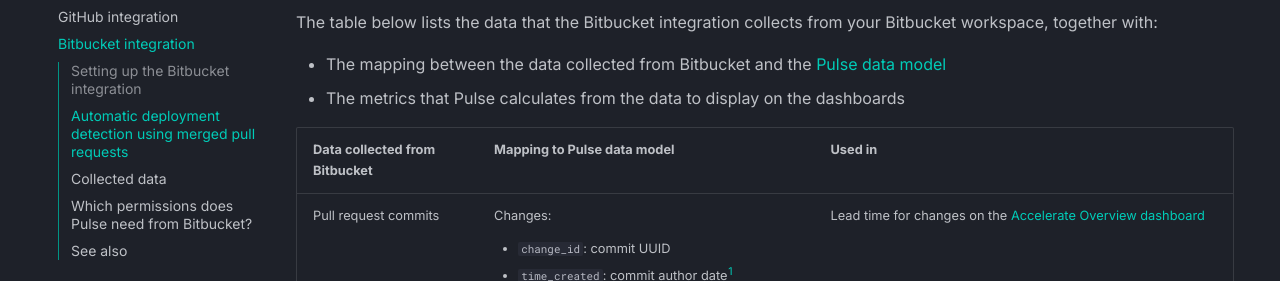
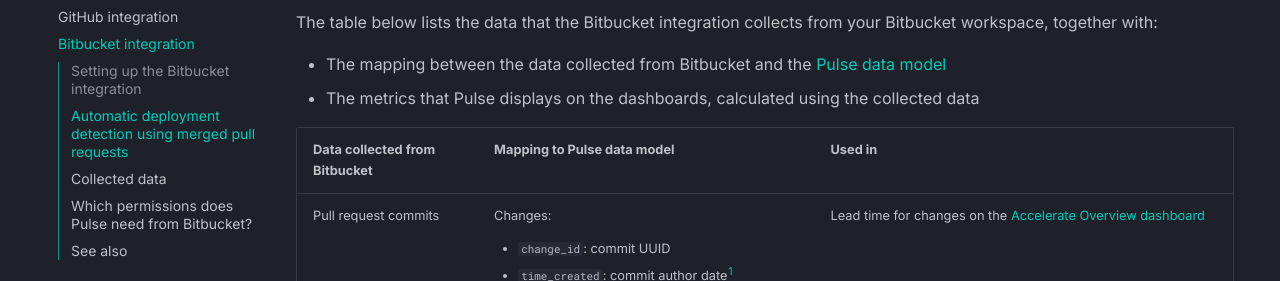
Before and after one commit to codacy/pulse-user-docs, an MkDocs documentation site: the page built from docs/one-click-integrations/bitbucket-integration.md, in a window 1280 px wide and 900 px high, scrolled down 2924 px. Shown: the part 172-453 px from the top of the window. Built offline with MkDocs 1.6.1 and Material for MkDocs 9.7.7, drawn with Linux system fonts in a browser that asks for light colours.

Commit message:
Update docs/one-click-integrations/bitbucket-integration.md
Co-authored-by: Nicola Klemenc <nicola.klemenc@codacy.com>

```diff
--- a/docs/one-click-integrations/bitbucket-integration.md
+++ b/docs/one-click-integrations/bitbucket-integration.md
@@ -55,7 +55,7 @@
 The table below lists the data that the Bitbucket integration collects from your Bitbucket workspace, together with:
 
 -   The mapping between the data collected from Bitbucket and the [Pulse data model](https://ingestion.pulse.codacy.com/v1/api-docs#tocs_event)
--   The metrics that Pulse calculates from the data to display on the dashboards
+-   The metrics that Pulse displays on the dashboards, calculated using the collected data
 
 <table>
 <thead>
```
